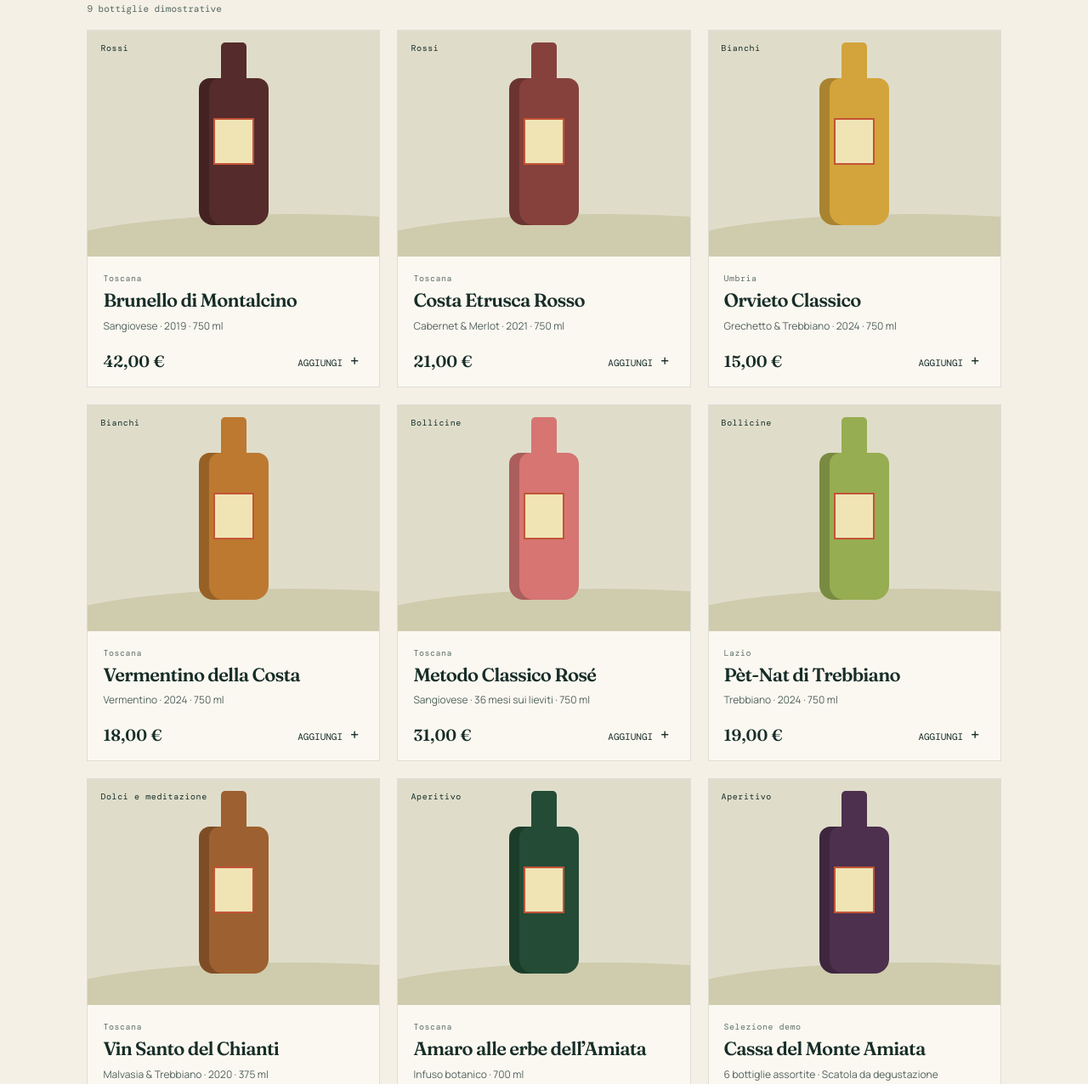
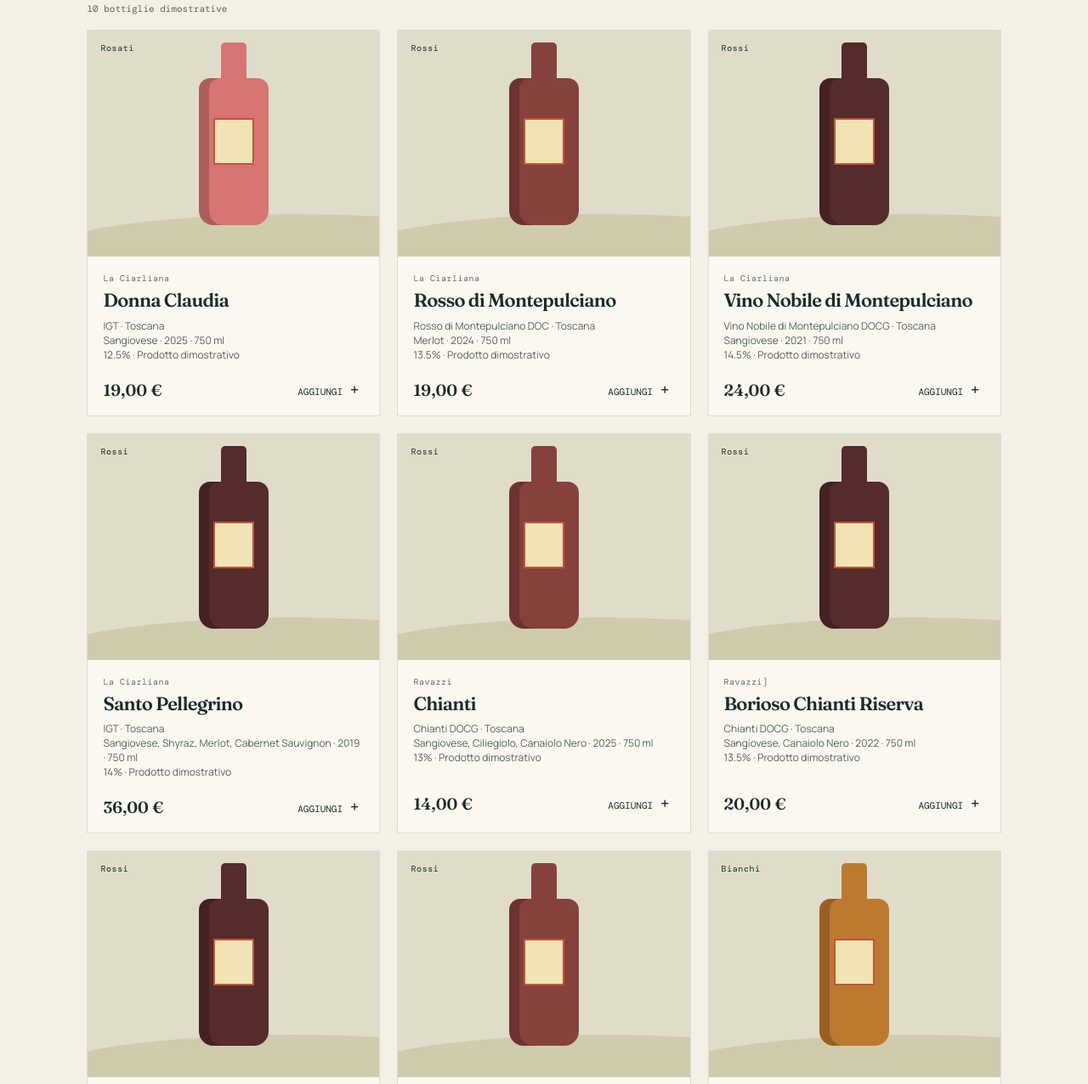
Before and after one commit to Sim98B/Enobottega, a plain HTML site: page index.html in a window 1280 px wide. Shown: the part 1384-2660 px from the top of the page at 85% size. Drawn offline with nearby package versions, Linux system fonts and the light colour scheme.

Commit message:
product file

```diff
--- a/app.js
+++ b/app.js
@@ -1,15 +1,3 @@
-const products = [
-  { id: 'brunello', name: 'Brunello di Montalcino', category: 'Rossi', region: 'Toscana', variety: 'Sangiovese', price: 42, color: 'red', note: '2019 · 750 ml' },
-  { id: 'costa', name: 'Costa Etrusca Rosso', category: 'Rossi', region: 'Toscana', variety: 'Cabernet & Merlot', price: 21, color: 'brick', note: '2021 · 750 ml' },
-  { id: 'orvieto', name: 'Orvieto Classico', category: 'Bianchi', region: 'Umbria', variety: 'Grechetto & Trebbiano', price: 15, color: 'gold', note: '2024 · 750 ml' },
-  { id: 'vermentino', name: 'Vermentino della Costa', category: 'Bianchi', region: 'Toscana', variety: 'Vermentino', price: 18, color: 'amber', note: '2024 · 750 ml' },
-  { id: 'metodo', name: 'Metodo Classico Rosé', category: 'Bollicine', region: 'Toscana', variety: 'Sangiovese', price: 31, color: 'rose', note: '36 mesi sui lieviti · 750 ml' },
-  { id: 'ancestrale', name: 'Pèt-Nat di Trebbiano', category: 'Bollicine', region: 'Lazio', variety: 'Trebbiano', price: 19, color: 'lime', note: '2024 · 750 ml' },
-  { id: 'vin-santo', name: 'Vin Santo del Chianti', category: 'Dolci e meditazione', region: 'Toscana', variety: 'Malvasia & Trebbiano', price: 28, color: 'honey', note: '2020 · 375 ml' },
-  { id: 'amaro', name: 'Amaro alle erbe dell’Amiata', category: 'Aperitivo', region: 'Toscana', variety: 'Infuso botanico', price: 24, color: 'forest', note: '700 ml' },
-  { id: 'cassa-amiata', name: 'Cassa del Monte Amiata', category: 'Aperitivo', region: 'Selezione demo', variety: '6 bottiglie assortite', price: 78, color: 'plum', note: 'Scatola da degustazione' }
-];
-
 let cart = JSON.parse(localStorage.getItem('enoteca-demo-cart') || '[]');
 let filter = 'Tutti';
 const euro = new Intl.NumberFormat('it-IT', { style: 'currency', currency: 'EUR' });
@@ -17,9 +5,9 @@ const grid = document.querySelector('#product-grid');
 
 function renderProducts() {
   const query = document.querySelector('#search').value.trim().toLowerCase();
-  const shown = products.filter(p => (filter === 'Tutti' || p.category === filter) && `${p.name} ${p.region} ${p.variety}`.toLowerCase().includes(query));
+  const shown = products.filter(p => (filter === 'Tutti' || p.category === filter) && `${p.name} ${p.producer} ${p.denomination} ${p.region} ${p.variety}`.toLowerCase().includes(query));
   document.querySelector('#result-count').textContent = `${shown.length} ${shown.length === 1 ? 'bottiglia' : 'bottiglie'} dimostrative`;
-  grid.innerHTML = shown.length ? shown.map(p => `<article class="product-card"><div class="bottle-art ${p.color}"><span class="bottle-shape"><i></i></span><b>${p.category}</b></div><div class="product-body"><div><p class="product-region">${p.region}</p><h3>${p.name}</h3><p class="product-meta">${p.variety} · ${p.note}</p></div><div class="product-bottom"><strong>${euro.format(p.price)}</strong><button class="add" data-id="${p.id}" aria-label="Aggiungi ${p.name}">Aggiungi <span>+</span></button></div></div></article>`).join('') : '<p class="no-results">Nessuna bottiglia trovata. Prova un’altra ricerca.</p>';
+  grid.innerHTML = shown.length ? shown.map(p => `<article class="product-card"><div class="bottle-art ${p.color}"><span class="bottle-shape"><i></i></span><b>${p.category}</b></div><div class="product-body"><div><p class="product-region">${p.producer}</p><h3>${p.name}</h3><p class="product-meta">${p.denomination} · ${p.region}<br>${p.variety} · ${p.vintage} · ${p.format}<br>${p.alcohol} · ${p.note}</p></div><div class="product-bottom"><strong>${euro.format(p.price)}</strong><button class="add" data-id="${p.id}" aria-label="Aggiungi ${p.name}">Aggiungi <span>+</span></button></div></div></article>`).join('') : '<p class="no-results">Nessuna bottiglia trovata. Prova un’altra ricerca.</p>';
 }
 
 function saveCart() { localStorage.setItem('enoteca-demo-cart', JSON.stringify(cart)); }
--- a/index.html
+++ b/index.html
@@ -36,7 +36,7 @@
       </section>
 
       <section class="category-bar" aria-label="Categorie">
-        <a href="#catalogo" data-category="Tutti">Tutte le bottiglie</a><a href="#catalogo" data-category="Rossi">Rossi</a><a href="#catalogo" data-category="Bianchi">Bianchi</a><a href="#catalogo" data-category="Bollicine">Bollicine</a><a href="#catalogo" data-category="Dolci e meditazione">Dolci & meditazione</a><a href="#catalogo" data-category="Aperitivo">Aperitivo</a>
+        <a href="#catalogo" data-category="Tutti">Tutte le bottiglie</a><a href="#catalogo" data-category="Rossi">Rossi</a><a href="#catalogo" data-category="Bianchi">Bianchi</a><a href="#catalogo" data-category="Rosati">Rosati</a><a href="#catalogo" data-category="Bollicine">Bollicine</a><a href="#catalogo" data-category="Dolci e meditazione">Dolci & meditazione</a><a href="#catalogo" data-category="Aperitivo">Aperitivo</a>
       </section>
 
       <section class="featured" aria-labelledby="featured-title">
@@ -46,7 +46,7 @@
 
       <section class="catalog-section" id="catalogo" aria-labelledby="catalog-title">
         <div class="section-heading"><div><p class="eyebrow">IL CATALOGO</p><h2 id="catalog-title">Scegli la tua bottiglia</h2></div><label class="search"><span>⌕</span><input id="search" type="search" placeholder="Cerca per vino, vitigno o regione" /></label></div>
-        <div class="filters" role="group" aria-label="Filtra per categoria"><button class="filter active" data-filter="Tutti">Tutto</button><button class="filter" data-filter="Rossi">Rossi</button><button class="filter" data-filter="Bianchi">Bianchi</button><button class="filter" data-filter="Bollicine">Bollicine</button><button class="filter" data-filter="Dolci e meditazione">Dolci & meditazione</button><button class="filter" data-filter="Aperitivo">Aperitivo</button></div>
+        <div class="filters" role="group" aria-label="Filtra per categoria"><button class="filter active" data-filter="Tutti">Tutto</button><button class="filter" data-filter="Rossi">Rossi</button><button class="filter" data-filter="Bianchi">Bianchi</button><button class="filter" data-filter="Rosati">Rosati</button><button class="filter" data-filter="Bollicine">Bollicine</button><button class="filter" data-filter="Dolci e meditazione">Dolci & meditazione</button><button class="filter" data-filter="Aperitivo">Aperitivo</button></div>
         <p class="result-count" id="result-count"></p>
         <div class="product-grid" id="product-grid" aria-live="polite"></div>
       </section>
@@ -60,6 +60,7 @@
 
     <aside class="cart-drawer" id="cart-drawer" aria-label="Carrello" aria-hidden="true"><div class="drawer-header"><h2>La tua cassa</h2><button class="icon-button" id="close-cart" aria-label="Chiudi carrello">×</button></div><div class="cart-items" id="cart-items"></div><div class="cart-summary"><div><span>Subtotale</span><strong id="cart-total">0,00 €</strong></div><p>[SEGNAPOSTO: imposte e consegna saranno calcolate al checkout.]</p><button class="button button-dark checkout" id="checkout">Prosegui alla richiesta</button></div></aside><div class="overlay" id="overlay"></div>
     <dialog id="checkout-dialog"><button class="icon-button dialog-close" aria-label="Chiudi">×</button><p class="eyebrow">PROTOTIPO</p><h2>Checkout da collegare</h2><p>Qui andrà integrato il flusso sicuro per dati di consegna, pagamento, disponibilità e conferma d'ordine.</p><p class="placeholder-note">Nessun ordine viene inviato in questa demo.</p></dialog>
+    <script src="products.js"></script>
     <script src="app.js"></script>
   </body>
 </html>
--- /dev/null
+++ b/products.js
@@ -0,0 +1,164 @@
+/*
+  CATALOGO PRODOTTI — Enobottega Amiata
+
+  Per aggiungere una bottiglia, copia un blocco tra { } e compilane i campi.
+  Mantieni l'id unico e usa un prezzo come numero, senza il simbolo €.
+
+  Categorie disponibili nel menu: Rossi, Bianchi, Rosati, Bollicine,
+  Dolci e meditazione, Aperitivo.
+
+  Colori disponibili per l'illustrazione della bottiglia: red, brick, gold,
+  amber, rose, lime, honey, forest, plum.
+*/
+const products = [
+  {
+    id: 'donna_claudia_la_ciarliana',
+    name: 'Donna Claudia',
+    category: 'Rosati',
+    region: 'Toscana',
+    producer: 'La Ciarliana',
+    denomination: 'IGT',
+    variety: 'Sangiovese',
+    vintage: '2025',
+    format: '750 ml',
+    alcohol: '12.5%',
+    price: 19,
+    color: 'rose',
+    note: 'Prodotto dimostrativo'
+  },
+  {
+    id: 'rosso_di_montepulciano_la_ciarliana',
+    name: 'Rosso di Montepulciano',
+    category: 'Rossi',
+    region: 'Toscana',
+    producer: 'La Ciarliana',
+    denomination: 'Rosso di Montepulciano DOC',
+    variety: 'Merlot',
+    vintage: '2024',
+    format: '750 ml',
+    alcohol: '13.5%',
+    price: 19,
+    color: 'brick',
+    note: 'Prodotto dimostrativo'
+  },
+  {
+    id: 'nobile_di_montepulciano_la_ciarliana',
+    name: 'Vino Nobile di Montepulciano',
+    category: 'Rossi',
+    region: 'Toscana',
+    producer: 'La Ciarliana',
+    denomination: 'Vino Nobile di Montepulciano DOCG',
+    variety: 'Sangiovese',
+    vintage: '2021',
+    format: '750 ml',
+    alcohol: '14.5%',
+    price: 24,
+    color: 'red',
+    note: 'Prodotto dimostrativo'
+  },
+  {
+    id: 'santo_pellegrino_la_ciarliana',
+    name: 'Santo Pellegrino',
+    category: 'Rossi',
+    region: 'Toscana',
+    producer: 'La Ciarliana',
+    denomination: 'IGT',
+    variety: 'Sangiovese, Shyraz, Merlot, Cabernet Sauvignon',
+    vintage: '2019',
+    format: '750 ml',
+    alcohol: '14%',
+    price: 36,
+    color: 'red',
+    note: 'Prodotto dimostrativo'
+  },
+  {
+    id: 'chianti_ravazzi',
+    name: 'Chianti',
+    category: 'Rossi',
+    region: 'Toscana',
+    producer: 'Ravazzi',
+    denomination: 'Chianti DOCG',
+    variety: 'Sangiovese, Ciliegiolo, Canaiolo Nero',
+    vintage: '2025',
+    format: '750 ml',
+    alcohol: '13%',
+    price: 14,
+    color: 'brick',
+    note: 'Prodotto dimostrativo'
+  },
+  {
+    id: 'borioso_chianti_riserva_ravazzi',
+    name: 'Borioso Chianti Riserva',
+    category: 'Rossi',
+    region: 'Toscana',
+    producer: 'Ravazzi]',
+    denomination: 'Chianti DOCG',
+    variety: 'Sangiovese, Canaiolo Nero',
+    vintage: '2022',
+    format: '750 ml',
+    alcohol: '13.5%',
+    price: 20,
+    color: 'red',
+    note: 'Prodotto dimostrativo'
+  },
+  {
+    id: 'prezioso_ravazzi',
+    name: 'Prezioso',
+    category: 'Rossi',
+    region: 'Toscana',
+    producer: 'Ravazzi',
+    denomination: 'IGT',
+    variety: 'Sangiovese, Merlot',
+    vintage: '2022',
+    format: '750 ml',
+    alcohol: '15%',
+    price: 40,
+    color: 'red',
+    note: 'brick'
+  },
+  {
+    id: 'iroso_ravazzi',
+    name: 'Iroso',
+    category: 'Rossi',
+    region: 'Toscana',
+    producer: 'Ravazzi',
+    denomination: 'IGT',
+    variety: 'Sangiovese, Merlot, Cabernet Sauvignon',
+    vintage: '2023',
+    format: '750 ml',
+    alcohol: '14%',
+    price: 25,
+    color: 'brick',
+    note: 'Prodotto dimostrativo'
+  },
+  {
+    id: 'smorfiosa_ravazzi',
+    name: 'Smorfiosa',
+    category: 'Bianchi',
+    region: 'Toscana',
+    producer: 'Ravazzi',
+    denomination: 'IGT',
+    variety: 'Vermentino, Viognier, Malvasia',
+    vintage: '2025',
+    format: '750 ml',
+    alcohol: '12.5%',
+    price: 19,
+    color: 'amber',
+    note: 'Prodotto dimostrativo'
+  },
+  {
+    id: 'smorfiosa_in_rosa_ravazzi',
+    name: 'Smorfiosa in Rosa',
+    category: 'Rosati',
+    region: 'Toscana',
+    producer: 'Ravazzi',
+    denomination: 'IGT',
+    variety: 'Sangiovese, Viognier',
+    vintage: '2025',
+    format: '750 ml',
+    alcohol: '12.5%',
+    price: 19,
+    color: 'rose',
+    note: 'Prodotto dimostrativo'
+  }
+];
```
Also changed, not shown: 1 other file.
